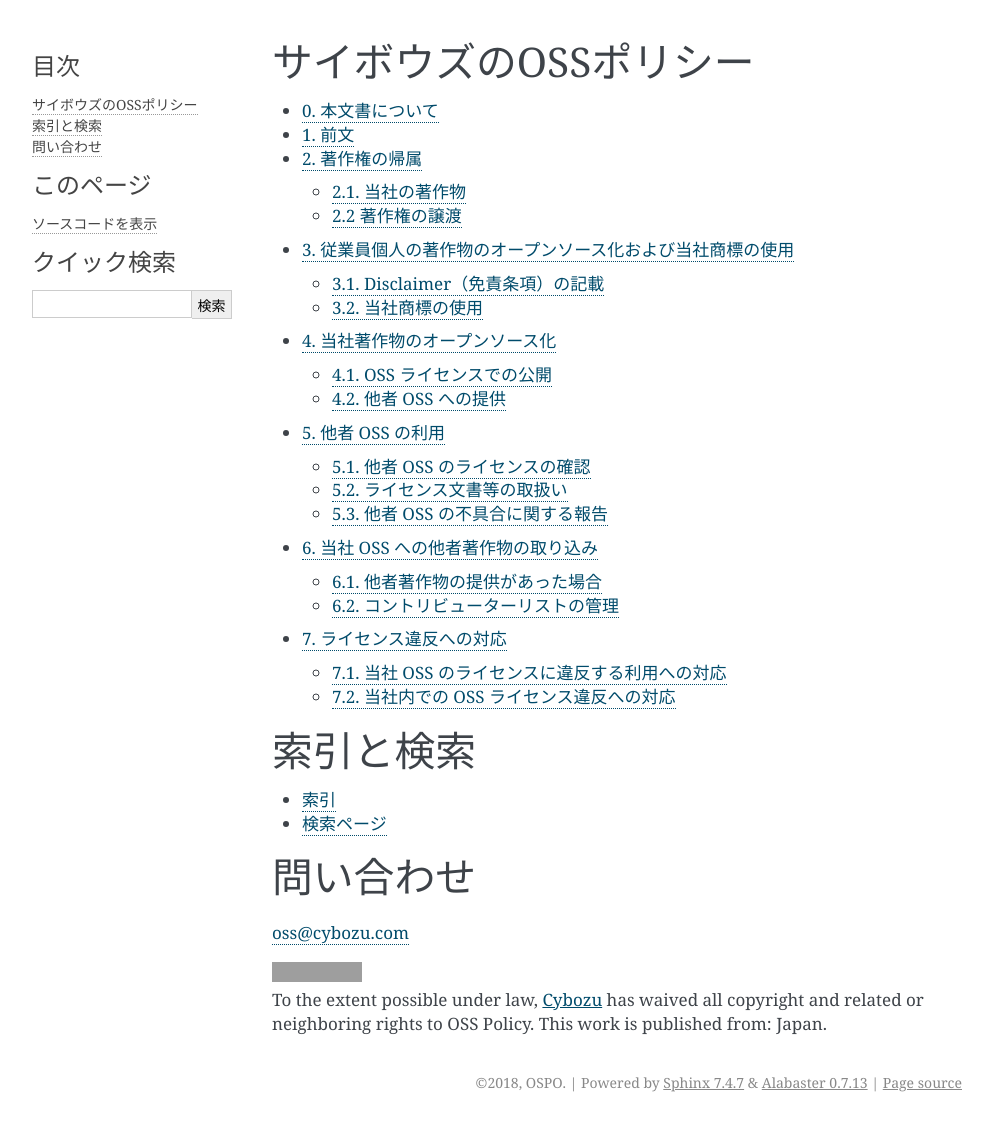
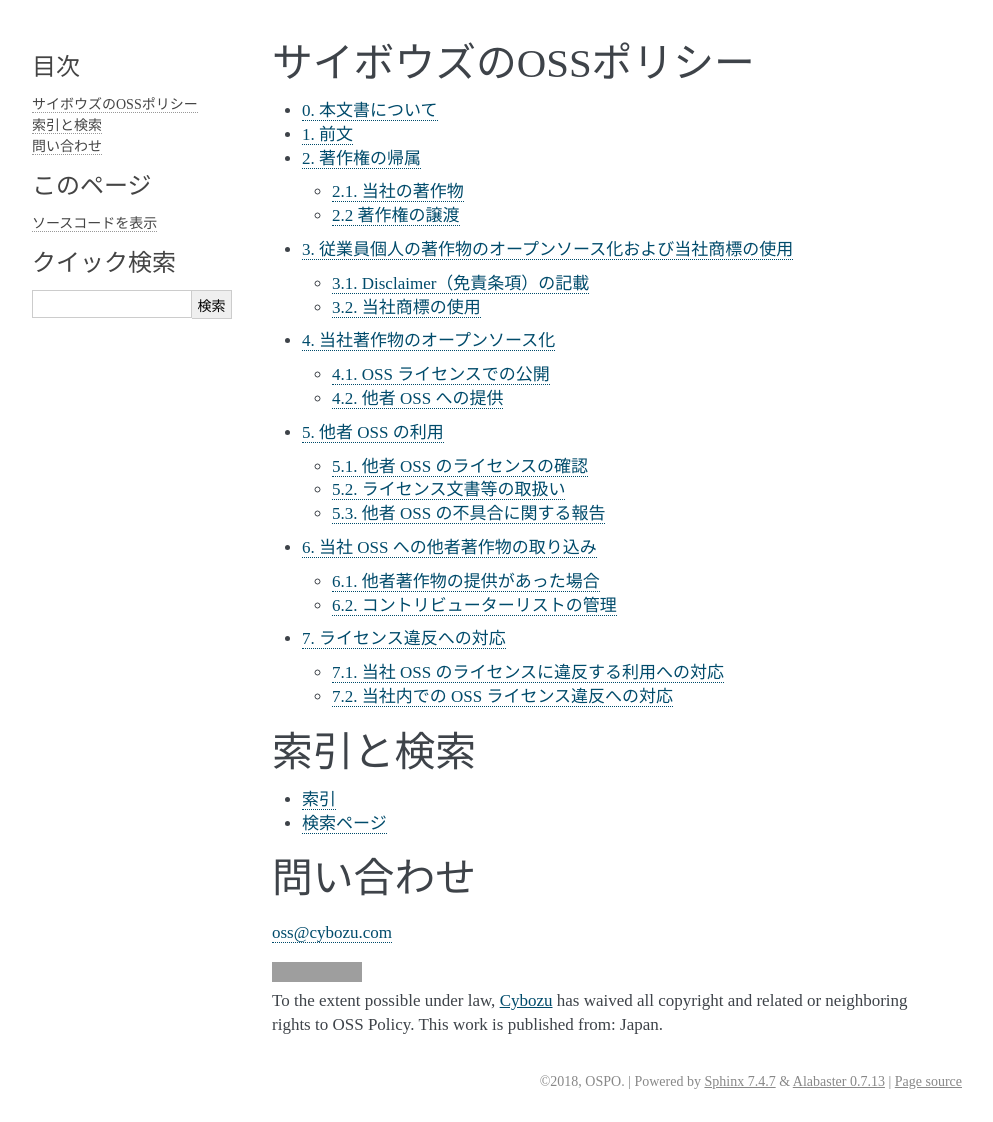
Before and after one commit to cybozu/oss-policy, a Sphinx documentation site: the page built from docs/index.rst, in a window 1280 px wide. Shown: the whole page, without its empty margins (148-1141 px from the left). Built offline with Sphinx 7.4.7, drawn with Linux system fonts in a browser that asks for light colours; grey boxes are pictures that could not be loaded.

Commit message:
add custom CSS

```diff
--- /dev/null
+++ b/docs/_static/css/cybozu.css
@@ -0,0 +1,12 @@
+body {
+    font-family: 'Yu Mincho';
+}
+
+div.body h1,
+div.body h2,
+div.body h3,
+div.body h4,
+div.body h5,
+div.body h6 {
+    font-family: 'Yu Mincho';
+}
--- a/docs/conf.py
+++ b/docs/conf.py
@@ -153,3 +153,7 @@
      author, 'OSSPolicy', 'One line description of project.',
      'Miscellaneous'),
 ]
+
+# Cybozu customization
+def setup(app):
+    app.add_stylesheet('css/cybozu.css')
```
